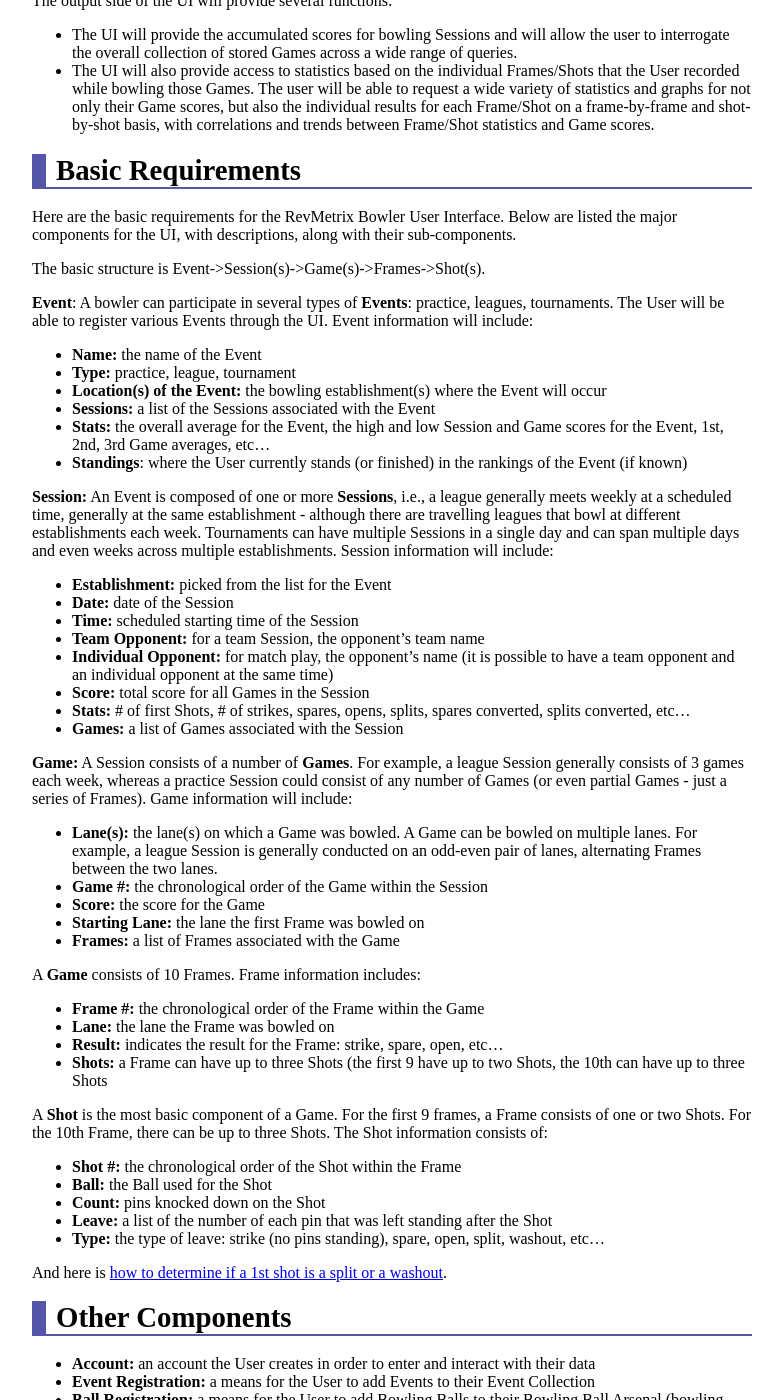
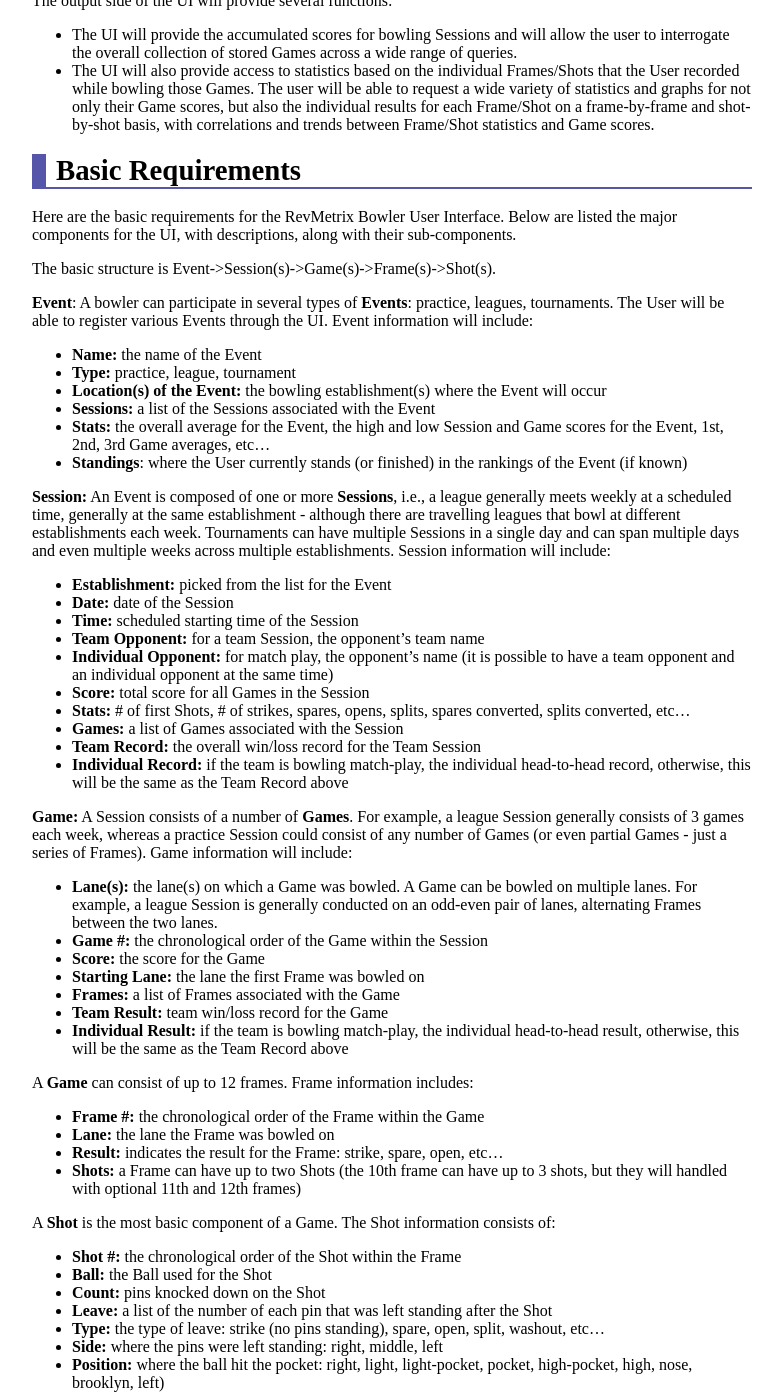
Before and after one commit to ycpcs/cs320-spring2025, a Jekyll site: the page built from projects/RevMetrix.md, in a window 1280 px wide and 1400 px high, scrolled down 213 px. Shown: the whole window, without its empty margins (248-1031 px from the left). Built offline with Jekyll 4.4.1, drawn with Linux system fonts in a browser that asks for light colours; some of the changed text lies outside the part shown.

Commit message:
updated RevMetrix requirements

```diff
--- a/projects/RevMetrix.md
+++ b/projects/RevMetrix.md
@@ -1,22 +1,22 @@
 ---
 layout: default
-course_number: CS402 (RevMetrix)
+course_number: CS320 (RevMetrix)
 title: "RevMetrix Bowler User Interface"
 ---
 
 Project Summary
 ===============
-The RevMetrix Bowler User Interface (UI) will allow bowlers to record and track their performance by providing the means for entering their scores at the [indivdual shot level](RevMetrix-Bowler-UI-Shot-Entry.html).  The UI will also keep score for the bowler as a Game and Session progress.  That will be the basic input side of the UI.
+The RevMetrix Bowler User Interface (UI) will allow bowlers to record and track their performance by providing the means for entering their scores at the [individual shot level](RevMetrix-Bowler-UI-Shot-Entry.html).  The UI will also keep score for the bowler as a Game and Session progress.  That will be the basic input side of the UI.
 
 The output side of the UI will provide several functions:
--	The UI will provide the accumulated scores for bowling Sessions and will allow the user to interrogate the overall collection of stored Games across a wide range of queries.
+- The UI will provide the accumulated scores for bowling Sessions and will allow the user to interrogate the overall collection of stored Games across a wide range of queries.
 - The UI will also provide access to statistics based on the individual Frames/Shots that the User recorded while bowling those Games. The user will be able to request a wide variety of statistics and graphs for not only their Game scores, but also the individual results for each Frame/Shot on a frame-by-frame and shot-by-shot basis, with correlations and trends between Frame/Shot statistics and Game scores.
 
 Basic Requirements
 ==================
 Here are the basic requirements for the RevMetrix Bowler User Interface.  Below are listed the major components for the UI, with descriptions, along with their sub-components.
 
-The basic structure is Event->Session(s)->Game(s)->Frames->Shot(s).
+The basic structure is Event->Session(s)->Game(s)->Frame(s)->Shot(s).
 
 **Event**: A bowler can participate in several types of **Events**: practice, leagues, tournaments.  The User will be able to register various Events through the UI.  Event information will include:
 
@@ -27,7 +27,7 @@ The basic structure is Event->Session(s)->Game(s)->Frames->Shot(s).
 -	**Stats:** the overall average for the Event, the high and low Session and Game scores for the Event, 1st, 2nd, 3rd Game averages, etc...
 -	**Standings**: where the User currently stands (or finished) in the rankings of the Event (if known)
 
-**Session:** An Event is composed of one or more **Sessions**, i.e., a league generally meets weekly at a scheduled time, generally at the same establishment - although there are travelling leagues that bowl at different establishments each week.  Tournaments can have multiple Sessions in a single day and can span multiple days and even weeks across multiple establishments.  Session information will include:
+**Session:** An Event is composed of one or more **Sessions**, i.e., a league generally meets weekly at a scheduled time, generally at the same establishment - although there are travelling leagues that bowl at different establishments each week.  Tournaments can have multiple Sessions in a single day and can span multiple days and even multiple weeks across multiple establishments.  Session information will include:
 
 -	**Establishment:** picked from the list for the Event
 -	**Date:** date of the Session
@@ -37,6 +37,8 @@ The basic structure is Event->Session(s)->Game(s)->Frames->Shot(s).
 -	**Score:** total score for all Games in the Session
 -	**Stats:** # of first Shots, # of strikes, spares, opens, splits, spares converted, splits converted, etc...
 -	**Games:** a list of Games associated with the Session
+-   **Team Record:** the overall win/loss record for the Team Session
+-   **Individual Record:** if the team is bowling match-play, the individual head-to-head record, otherwise, this will be the same as the Team Record above
 
 **Game:** A Session consists of a number of **Games**.  For example, a league Session generally consists of 3 games each week, whereas a practice Session could consist of any number of Games (or even partial Games - just a series of Frames).  Game information will include:
 -	**Lane(s):** the lane(s) on which a Game was bowled.  A Game can be bowled on multiple lanes.  For example, a league Session is generally conducted on an odd-even pair of lanes, alternating Frames between the two lanes.
@@ -44,19 +46,23 @@ The basic structure is Event->Session(s)->Game(s)->Frames->Shot(s).
 -	**Score:** the score for the Game
 -	**Starting Lane:** the lane the first Frame was bowled on
 -	**Frames:** a list of Frames associated with the Game
+-   **Team Result:** team win/loss record for the Game
+-   **Individual Result:** if the team is bowling match-play, the individual head-to-head result,  otherwise, this will be the same as the Team Record above
 
-A **Game** consists of 10 Frames. Frame information includes:
+A **Game** can consist of up to 12 frames. Frame information includes:
 -	**Frame #:** the chronological order of the Frame within the Game
 -	**Lane:** the lane the Frame was bowled on
 -	**Result:** indicates the result for the Frame: strike, spare, open, etc...
--	**Shots:** a Frame can have up to three Shots (the first 9 have up to two Shots, the 10th can have up to three Shots
+-	**Shots:** a Frame can have up to two Shots (the 10th frame can have up to 3 shots, but they will handled with optional 11th and 12th frames)
 
-A **Shot** is the most basic component of a Game.  For the first 9 frames, a Frame consists of one or two Shots.  For the 10th Frame, there can be up to three Shots.  The Shot information consists of:
+A **Shot** is the most basic component of a Game.  The Shot information consists of:
 - 	**Shot #:** the chronological order of the Shot within the Frame
 -	**Ball:** the Ball used for the Shot
 -	**Count:** pins knocked down on the Shot
 -	**Leave:** a list of the number of each pin that was left standing after the Shot
 -	**Type:** the type of leave: strike (no pins standing), spare, open, split, washout, etc...
+-   **Side:** where the pins were left standing: right, middle, left
+-   **Position:** where the ball hit the pocket: right, light, light-pocket, pocket, high-pocket, high, nose, brooklyn, left)
 
 And here is [how to determine if a 1st shot is a split or a washout](HowToDetermineSplitWashout.txt).
 
```
Also changed, not shown: other parts of projects/RevMetrix.md (+2 -2 lines).
